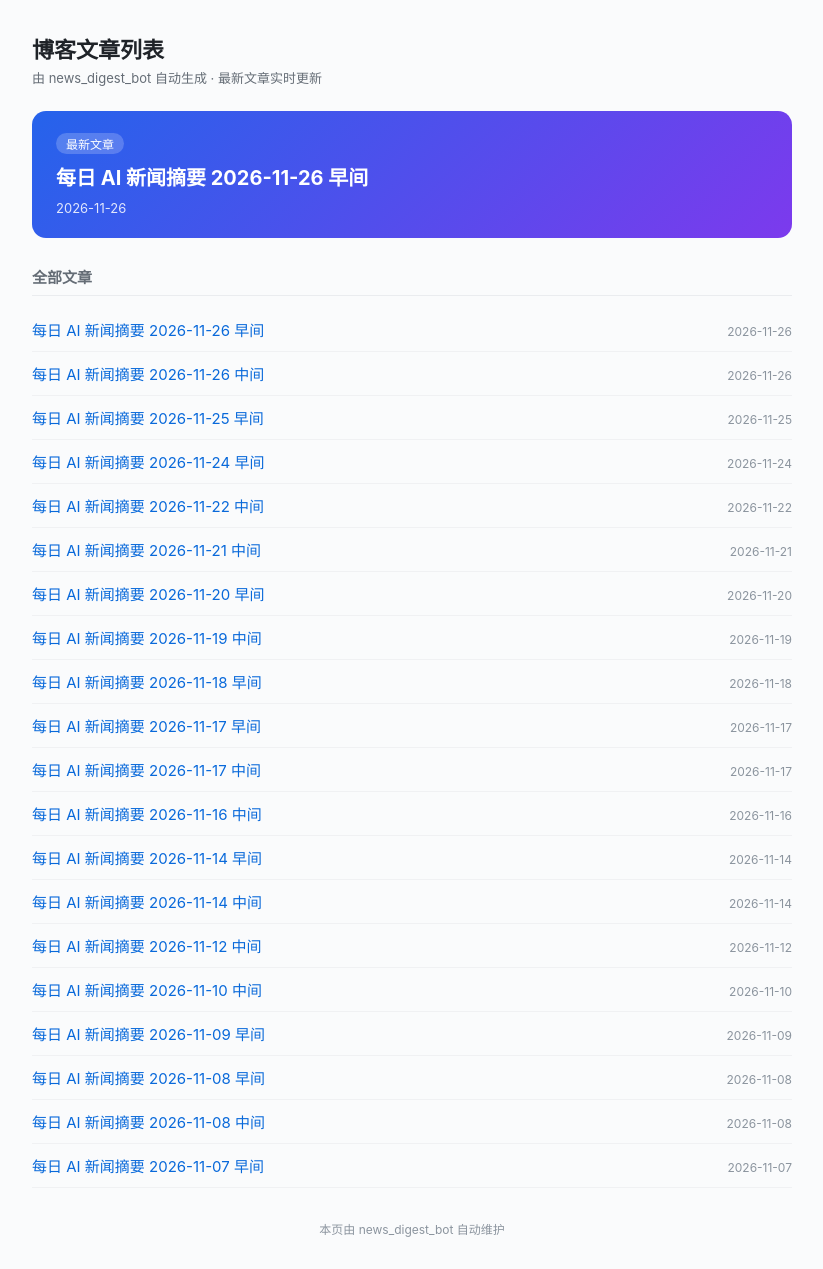
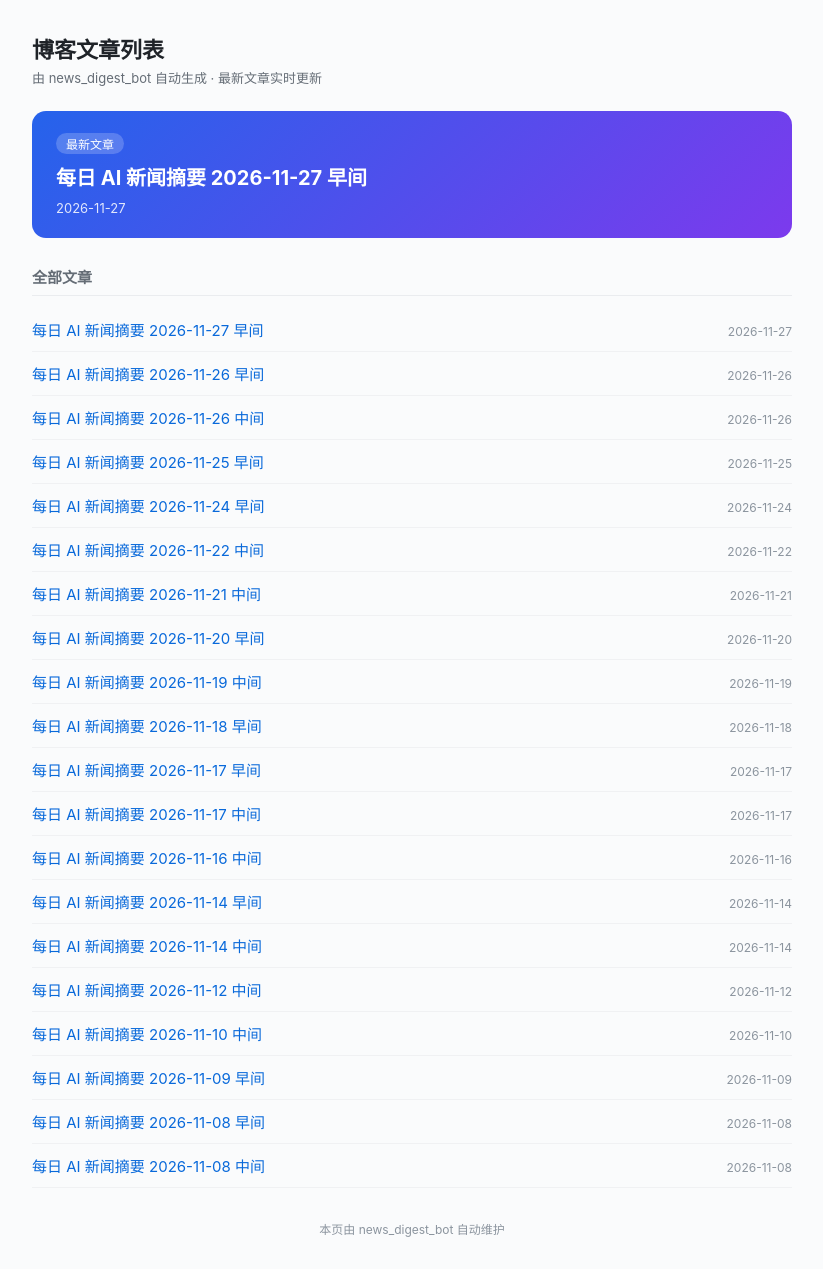
Before and after one commit to xiaoxiaoxiacom/xiaoxiaoxiacom.github.io, a Jekyll site: the page index.html, which Jekyll copies as it is, in a window 1280 px wide. Shown: the whole page, without its empty margins (228-1051 px from the left). Built offline with Jekyll 4.4.1, drawn with Linux system fonts in a browser that asks for light colours.

Commit message:
auto: update index.html

```diff
--- a/index.html
+++ b/index.html
@@ -28,11 +28,12 @@
 
     <section class="hero">
       <div class="tag">最新文章</div>
-      <a class="hero-link" href="https://ai.miki.vip/2026/11/26/ai-news-2026-11-26-morning/">每日 AI 新闻摘要 2026-11-26 早间</a>
-      <div class="hero-date">2026-11-26</div>
+      <a class="hero-link" href="https://ai.miki.vip/2026/11/27/ai-news-2026-11-27-morning/">每日 AI 新闻摘要 2026-11-27 早间</a>
+      <div class="hero-date">2026-11-27</div>
     </section>
   <h2>全部文章</h2>
   <ul>
+      <li><a href="https://ai.miki.vip/2026/11/27/ai-news-2026-11-27-morning/">每日 AI 新闻摘要 2026-11-27 早间</a><span class="date">2026-11-27</span></li>
       <li><a href="https://ai.miki.vip/2026/11/26/ai-news-2026-11-26-morning/">每日 AI 新闻摘要 2026-11-26 早间</a><span class="date">2026-11-26</span></li>
       <li><a href="https://ai.miki.vip/2026/11/26/ai-news-2026-11-26-noon/">每日 AI 新闻摘要 2026-11-26 中间</a><span class="date">2026-11-26</span></li>
       <li><a href="https://ai.miki.vip/2026/11/25/ai-news-2026-11-25-morning/">每日 AI 新闻摘要 2026-11-25 早间</a><span class="date">2026-11-25</span></li>
@@ -52,7 +53,6 @@
       <li><a href="https://ai.miki.vip/2026/11/09/ai-news-2026-11-09-morning/">每日 AI 新闻摘要 2026-11-09 早间</a><span class="date">2026-11-09</span></li>
       <li><a href="https://ai.miki.vip/2026/11/08/ai-news-2026-11-08-morning/">每日 AI 新闻摘要 2026-11-08 早间</a><span class="date">2026-11-08</span></li>
       <li><a href="https://ai.miki.vip/2026/11/08/ai-news-2026-11-08-noon/">每日 AI 新闻摘要 2026-11-08 中间</a><span class="date">2026-11-08</span></li>
-      <li><a href="https://ai.miki.vip/2026/11/07/ai-news-2026-11-07-morning/">每日 AI 新闻摘要 2026-11-07 早间</a><span class="date">2026-11-07</span></li>
   </ul>
   <footer>本页由 news_digest_bot 自动维护</footer>
 </body>
```
